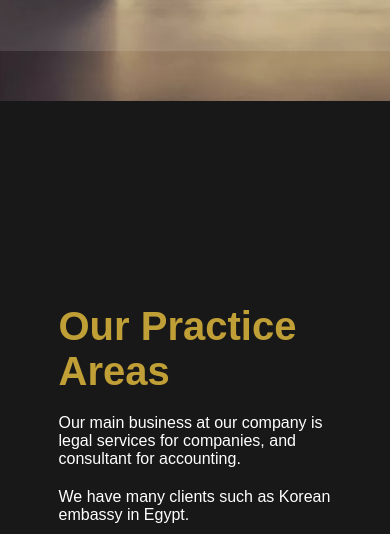
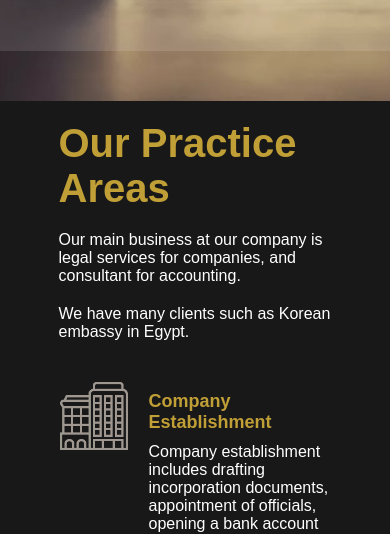
Before and after one commit to abdosakoury78/Consultant-Website, a plain HTML site: page index.html in a window 390 px wide. Shown: the part 743-1277 px from the top of the page. Drawn offline with Linux system fonts and the light colour scheme.

Commit message:
make another changes

```diff
--- a/css/style.css
+++ b/css/style.css
@@ -174,12 +174,12 @@ header {
 
 @media only screen and (max-width: 768px) {
     .container_two {
-        height: 150vh;
+        height: auto;
         display: flex;
-        flex-direction: column;
+        /* flex-direction: column; */
         align-items: center;
         justify-content: center;
-        gap: 30px;
+        gap: 50px;
     }
 
     .container_two .one {
```
